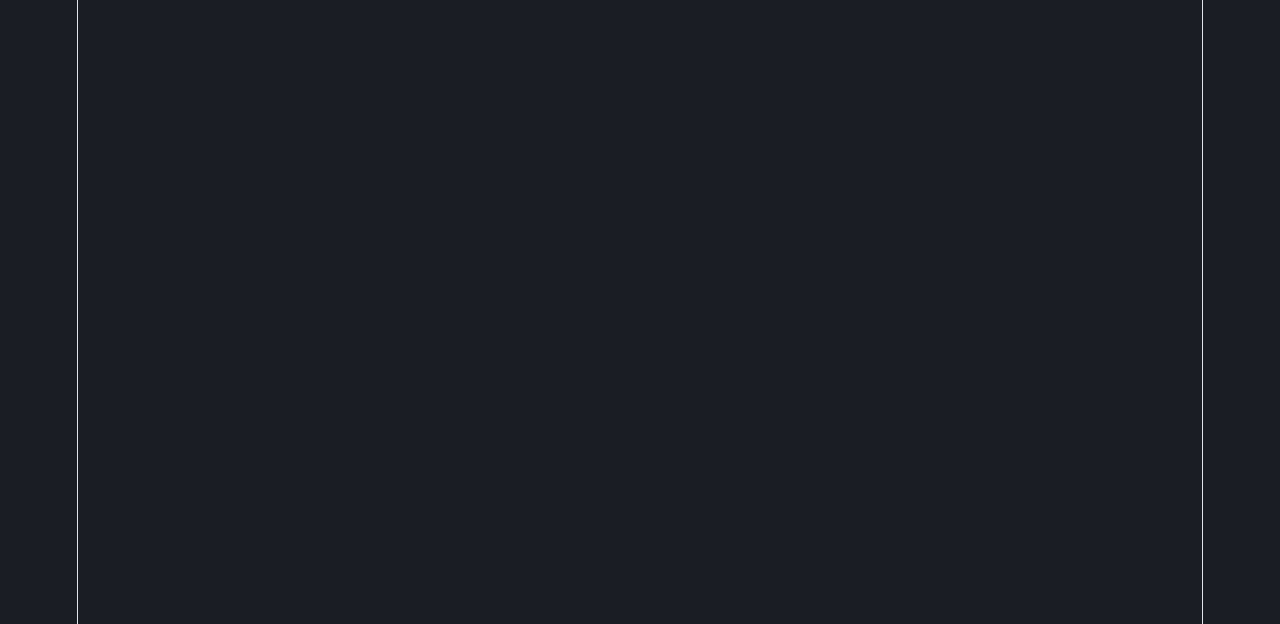
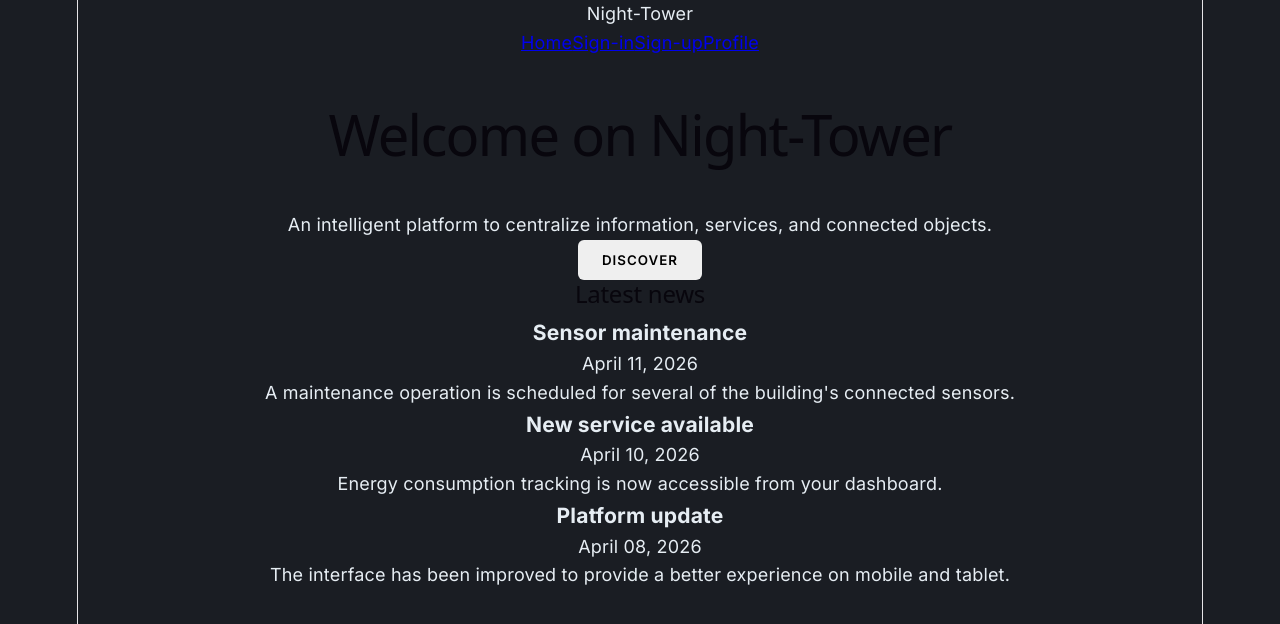
Before and after one commit to RayyyZen/Night-City, a React (Vite) app in the folder app/client/: page /home in a window 1280 px wide. Before the commit this address had no page. Shown: the top 624 px of the page. Built offline with nearby package versions, Linux system fonts and the light colour scheme.

Commit message:
Routes_for_sign_up_sign_in_in_home

```diff
--- a/app/client/index.html
+++ b/app/client/index.html
@@ -4,7 +4,7 @@
     <meta charset="UTF-8" />
     <link rel="icon" type="image/svg+xml" href="/favicon.svg" />
     <meta name="viewport" content="width=device-width, initial-scale=1.0" />
-    <title>client</title>
+    <title>Home - Night-Tower</title>
   </head>
   <body>
     <div id="root"></div>
--- a/app/client/src/App.jsx
+++ b/app/client/src/App.jsx
@@ -1,4 +1,5 @@
 import { Routes, Route } from 'react-router-dom'
+import Home from './pages/Home'
 import Login from './pages/Login'
 import Profile from './pages/Profile'
 import VerifyCode from './pages/VerifyCode'
@@ -7,6 +8,7 @@ import Register from './pages/Register'
 function App() {
   return (
     <Routes>
+      <Route path="/home" element={<Home/>} />
       <Route path="/login" element={<Login />} />
       <Route path="/profile" element={<Profile />} />
       <Route path="/verify-code" element={<VerifyCode />} />
--- /dev/null
+++ b/app/client/src/pages/Home.jsx
@@ -0,0 +1,67 @@
+import { Link } from 'react-router-dom';
+
+export default function Home() {
+  const news = [
+    {
+      id: 1,
+      title: "Sensor maintenance",
+      date: "April 11, 2026",
+      content:
+      "A maintenance operation is scheduled for several of the building's connected sensors."
+    },
+    {
+      id: 2,
+      title: "New service available",
+      date: "April 10, 2026",
+      content:
+      "Energy consumption tracking is now accessible from your dashboard."
+    },
+    {
+      id: 3,
+      title: "Platform update",
+      date: "April 08, 2026",
+      content:
+      "The interface has been improved to provide a better experience on mobile and tablet."
+    }
+  ];
+
+  return (
+    <div className="home-page">
+      <header className="header">
+        <div className="logo">Night-Tower</div>
+
+        <nav className="nav">
+          <Link to="/">Home</Link>
+          <Link to="/login">Sign-in</Link>
+          <Link to="/register">Sign-up</Link>
+          <Link to="/profile">Profile</Link>
+        </nav>
+      </header>
+
+      <main>
+        <section className="hero">
+          <h1>Welcome on Night-Tower</h1>
+          <p>
+            An intelligent platform to centralize information,
+            services, and connected objects.
+          </p>
+          <button>Discover</button>
+        </section>
+
+        <section className="news-section">
+          <h2>Latest news</h2>
+
+          <div className="news-container">
+            {news.map((item) => (
+              <article className="news-card" key={item.id}>
+                <h3>{item.title}</h3>
+                <p className="date">{item.date}</p>
+                <p>{item.content}</p>
+              </article>
+            ))}
+          </div>
+        </section>
+      </main>
+    </div>
+  );
+}
```
